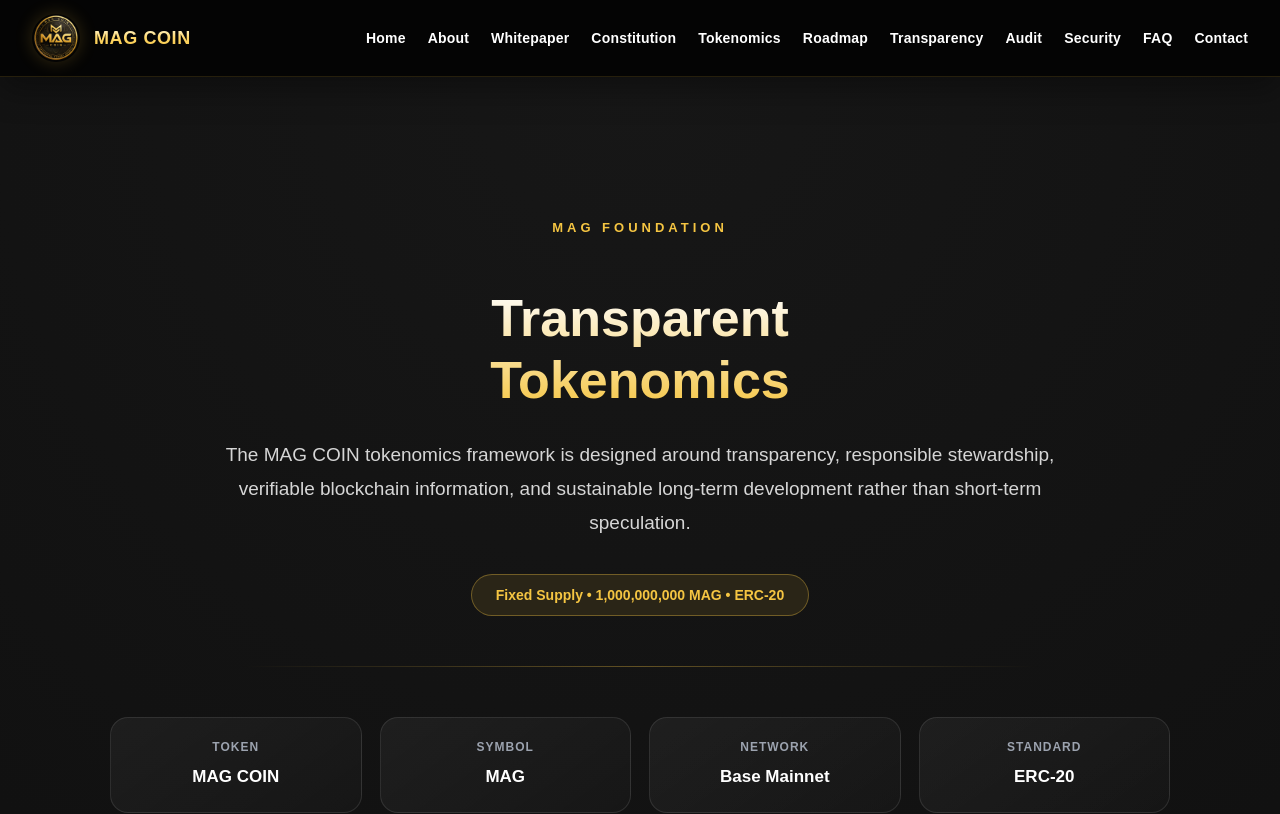
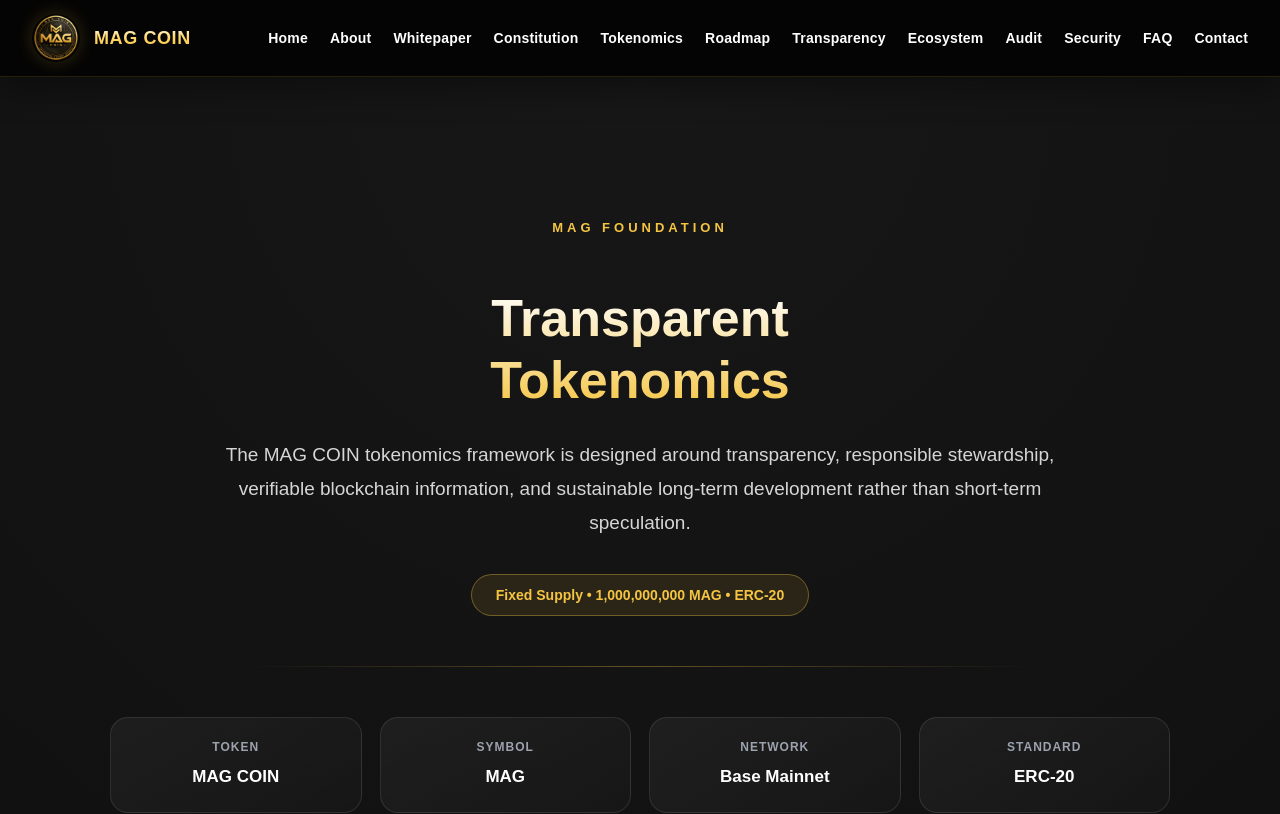
Before and after one commit to MAGZOWN/mag-coin-website, a Next.js app: page /tokenomics in a window 1280 px wide. Shown: the top 814 px of the page. Built offline with nearby package versions, Linux system fonts and the light colour scheme.

Commit message:
Phase 14.1: Add Ecosystem page to global navigation

```diff
--- a/app/components/Navbar.tsx
+++ b/app/components/Navbar.tsx
@@ -8,6 +8,7 @@ const links = [
   ["Tokenomics", "/tokenomics"],
   ["Roadmap", "/roadmap"],
   ["Transparency", "/transparency"],
+  ["Ecosystem", "/ecosystem"],
   ["Audit", "/audit"],
   ["Security", "/security"],
   ["FAQ", "/faq"],
```
